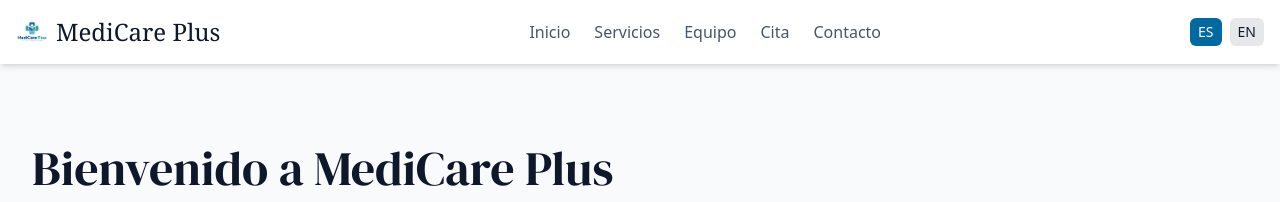
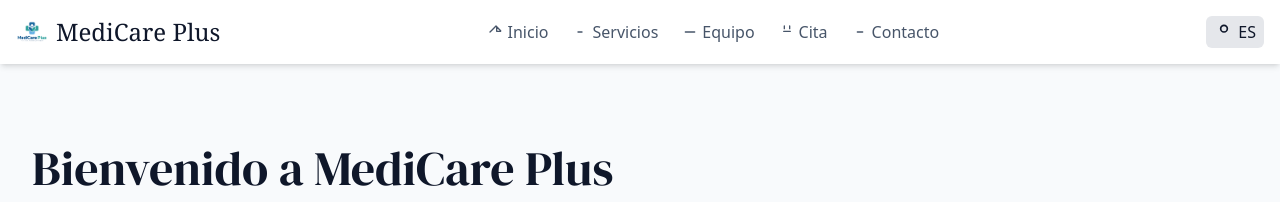
Before and after one commit to AngelSSJR/Consultorio-M-dico-mediante-Flujos-Asistidos-por-IA-y-Vibe-Coding, a plain HTML site: page index.html in a window 1280 px wide. Shown: the top 202 px of the page. Drawn offline with nearby package versions, Linux system fonts and the light colour scheme.

Commit message:
Mejorar la navegación y la selección de idioma con un menú desplegable y actualizaciones de texto

```diff
--- a/index.html
+++ b/index.html
@@ -58,32 +58,67 @@
            aria-label="Navegación principal"
            id="desktop-nav">
         <a href="#home"
-           class="nav-link text-secondary hover:text-primary focus-visible:outline-none focus-visible-ring-primary"
-           data-nav="home"></a>
+           class="nav-link flex items-center text-secondary hover:text-primary focus-visible:outline-none focus-visible-ring-primary"
+           data-nav="home">
+          <svg class="w-4 h-4 mr-1" aria-hidden="true" xmlns="http://www.w3.org/2000/svg" fill="none" viewBox="0 0 24 24" stroke="currentColor"><path stroke-linecap="round" stroke-linejoin="round" stroke-width="2" d="M3 12l2-2m0 0l7-7 7 7M13 5v6h6"/></svg>
+          <span class="nav-text"></span>
+        </a>
         <a href="#services"
-           class="nav-link text-secondary hover:text-primary focus-visible:outline-none focus-visible-ring-primary"
-           data-nav="services"></a>
+           class="nav-link flex items-center text-secondary hover:text-primary focus-visible:outline-none focus-visible-ring-primary"
+           data-nav="services">
+          <svg class="w-4 h-4 mr-1" aria-hidden="true" xmlns="http://www.w3.org/2000/svg" fill="none" viewBox="0 0 24 24" stroke="currentColor"><path stroke-linecap="round" stroke-linejoin="round" stroke-width="2" d="M9 12h6"/></svg>
+          <span class="nav-text"></span>
+        </a>
         <a href="#team"
-           class="nav-link text-secondary hover:text-primary focus-visible:outline-none focus-visible-ring-primary"
-           data-nav="team"></a>
+           class="nav-link flex items-center text-secondary hover:text-primary focus-visible:outline-none focus-visible-ring-primary"
+           data-nav="team">
+          <svg class="w-4 h-4 mr-1" aria-hidden="true" xmlns="http://www.w3.org/2000/svg" fill="none" viewBox="0 0 24 24" stroke="currentColor"><path stroke-linecap="round" stroke-linejoin="round" stroke-width="2" d="M5 12h14"/></svg>
+          <span class="nav-text"></span>
+        </a>
         <a href="#appointment"
-           class="nav-link text-secondary hover:text-primary focus-visible:outline-none focus-visible-ring-primary"
-           data-nav="appointment"></a>
+           class="nav-link flex items-center text-secondary hover:text-primary focus-visible:outline-none focus-visible-ring-primary"
+           data-nav="appointment">
+          <svg class="w-4 h-4 mr-1" aria-hidden="true" xmlns="http://www.w3.org/2000/svg" fill="none" viewBox="0 0 24 24" stroke="currentColor"><path stroke-linecap="round" stroke-linejoin="round" stroke-width="2" d="M8 7V3m8 4V3m-9 8h10"/></svg>
+          <span class="nav-text"></span>
+        </a>
         <a href="#contact"
-           class="nav-link text-secondary hover:text-primary focus-visible:outline-none focus-visible-ring-primary"
-           data-nav="contact"></a>
+           class="nav-link flex items-center text-secondary hover:text-primary focus-visible:outline-none focus-visible-ring-primary"
+           data-nav="contact">
+          <svg class="w-4 h-4 mr-1" aria-hidden="true" xmlns="http://www.w3.org/2000/svg" fill="none" viewBox="0 0 24 24" stroke="currentColor"><path stroke-linecap="round" stroke-linejoin="round" stroke-width="2" d="M16 12H8"/></svg>
+          <span class="nav-text"></span>
+        </a>
       </nav>
 
-      <!-- Language selector -->
-      <div class="flex space-x-2">
-        <button data-lang="es"
-                class="lang-btn px-2 py-1 text-sm rounded-md bg-primary-deep text-white focus-visible:outline-none focus-visible-ring-primary">
-          ES
+      <!-- Language selector (dropdown with flags) -->
+      <div class="relative" id="lang-dropdown">
+        <button id="lang-toggle"
+                class="flex items-center space-x-1 px-2 py-1 rounded-md bg-gray-200 text-primary focus-visible:outline-none focus-visible-ring-primary"
+                aria-haspopup="true"
+                aria-expanded="false"
+                aria-label="Cambiar idioma">
+          <!-- Globe icon -->
+          <svg class="w-5 h-5" aria-hidden="true" xmlns="http://www.w3.org/2000/svg" fill="none" viewBox="0 0 24 24" stroke="currentColor"><path stroke-linecap="round" stroke-linejoin="round" stroke-width="2" d="M12 12c2.21 0 4-1.79 4-4S14.21 4 12 4 8 5.79 8 8s1.79 4 4 4z"/></svg>
+          <span id="current-lang-label">ES</span>
         </button>
-        <button data-lang="en"
-                class="lang-btn px-2 py-1 text-sm rounded-md bg-gray-200 text-primary focus-visible:outline-none focus-visible-ring-primary">
-          EN
-        </button>
+        <ul id="lang-menu"
+            class="absolute right-0 mt-2 w-24 bg-white border border-gray-200 rounded-md shadow-lg hidden">
+          <li>
+            <button data-lang="es"
+                    class="flex items-center w-full px-2 py-1 hover:bg-gray-100 focus-visible:outline-none focus-visible-ring-primary">
+              <!-- Flag Spain -->
+              <svg class="w-4 h-4 mr-1" viewBox="0 0 640 480" xmlns="http://www.w3.org/2000/svg"><rect width="640" height="480" fill="#c60b1e"/><rect y="160" width="640" height="160" fill="#ffc400"/></svg>
+              <span>ES</span>
+            </button>
+          </li>
+          <li>
+            <button data-lang="en"
+                    class="flex items-center w-full px-2 py-1 hover:bg-gray-100 focus-visible:outline-none focus-visible-ring-primary">
+              <!-- Flag United Kingdom -->
+              <svg class="w-4 h-4 mr-1" viewBox="0 0 60 30" xmlns="http://www.w3.org/2000/svg"><clipPath id="t"><path d="M0 0h60v30H0z"/></clipPath><g clip-path="url(#t)"><rect width="60" height="30" fill="#012169"/><path d="M0 0l60 30M60 0L0 30" stroke="#fff" stroke-width="6"/><path d="M0 0l60 30M60 0L0 30" stroke="#C8102E" stroke-width="4"/><rect width="60" height="30" fill="none" stroke="#fff" stroke-width="10"/></g></svg>
+              <span>EN</span>
+            </button>
+          </li>
+        </ul>
       </div>
     </div>
 
--- a/js/app.js
+++ b/js/app.js
@@ -3,7 +3,8 @@ import { getTranslations } from "./i18n/i18n.js";
 
 const htmlEl = document.documentElement;
 const navLinks = document.querySelectorAll(".nav-link");
-const langButtons = document.querySelectorAll(".lang-btn");
+// Language buttons inside dropdown
+const langButtons = document.querySelectorAll("#lang-menu button[data-lang]");
 const mobileMenuBtn = document.getElementById("mobile-menu-btn");
 const mobileMenu = document.getElementById("mobile-menu");
 
@@ -31,7 +32,10 @@ function setLang(lang) {
   // Navigation (using data‑nav)
   navLinks.forEach(link => {
     const key = link.dataset.nav;
-    if (t.nav[key]) link.textContent = t.nav[key];
+    const span = link.querySelector('.nav-text');
+    if (t.nav[key] && span) {
+      span.textContent = t.nav[key];
+    }
   });
 
   // Hero
```
